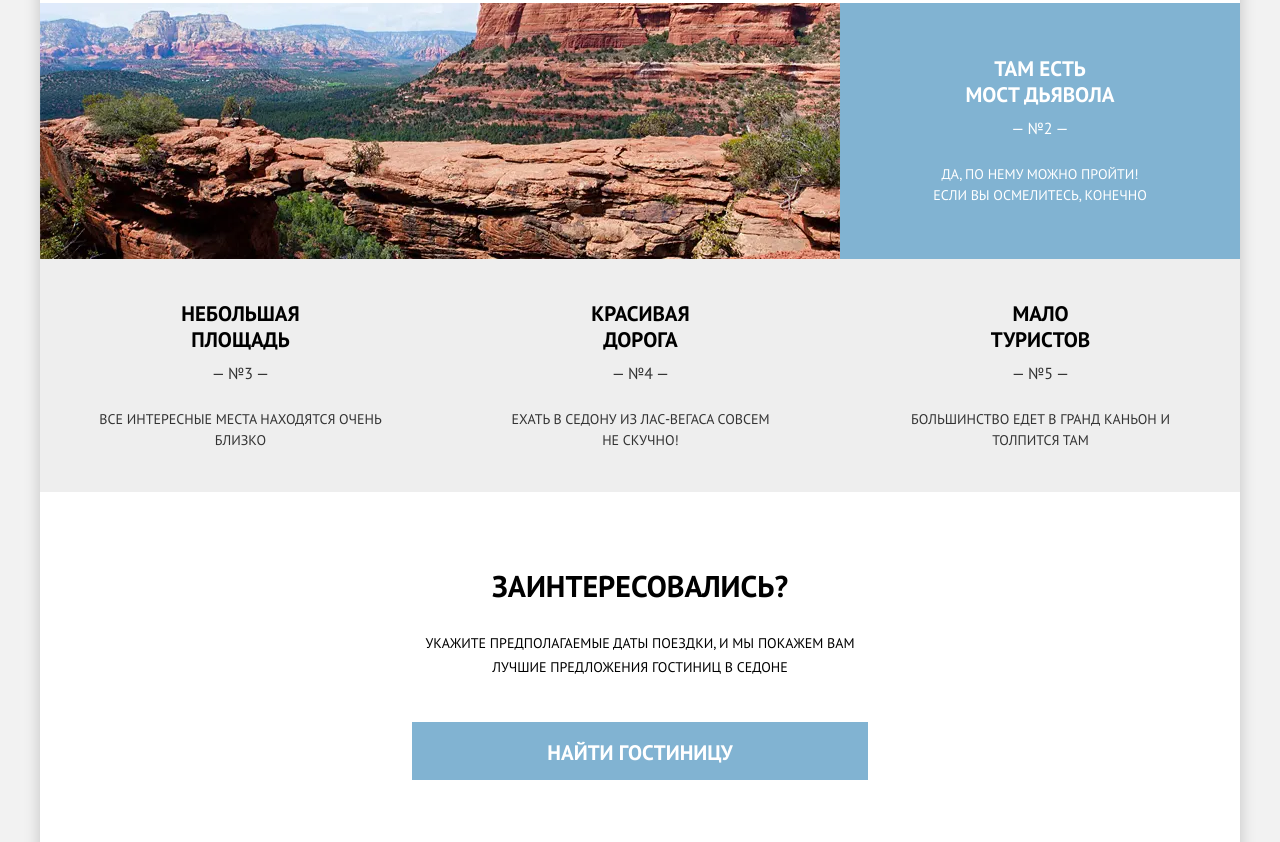
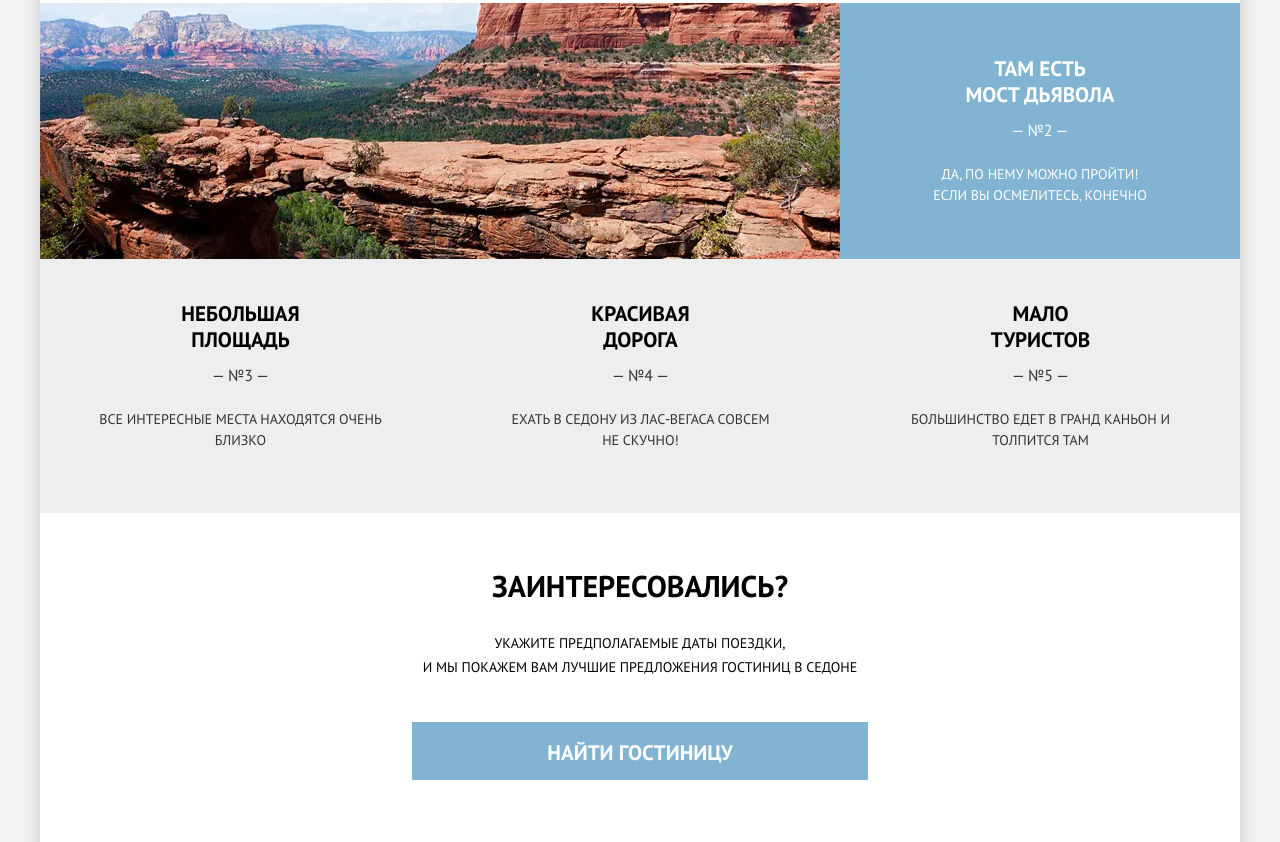
Before and after one commit to pxfzzstg/1810663-sedona-24, a website: page source/index.html in a window 1280 px wide. Shown: the part 1363-2205 px from the top of the page. Drawn offline with nearby package versions, Linux system fonts and the light colour scheme; files that its build step writes are made by us from their sources; grey boxes are pictures that could not be loaded.

Commit message:
Fix layout in location in index.html

```diff
--- a/source/index.html
+++ b/source/index.html
@@ -181,7 +181,12 @@
             Заинтересовались?
           </h2>
           <p class="location__text">
-            Укажите предполагаемые даты поездки, и мы покажем вам лучшие предложения гостиниц в седоне
+            <span class="location__text-content location__text-content--mobile">
+              Укажите предполагаемые даты поездки, и мы покажем вам лучшие предложения гостиниц в седоне
+            </span>
+            <span class="location__text-content location__text-content--tablet">
+              Укажите предполагаемые даты поездки,<br>и мы покажем вам лучшие предложения гостиниц в седоне
+            </span>
           </p>
           <a href="" class="location__search button">
             Найти гостиницу
--- a/source/sass/blocks/advantages.scss
+++ b/source/sass/blocks/advantages.scss
@@ -116,6 +116,10 @@
     padding-left: 40px;
     padding-right: 39px;
   }
+
+  @media (min-width: $desktop-width) {
+    padding-bottom: 62px;
+  }
 }
 
 .advantages__title {
@@ -140,8 +144,8 @@
 }
 
 .advantages__number {
-  padding-top: 10px;
-  padding-bottom: 21px;
+  padding-top: 12px;
+  padding-bottom: 19px;
   margin: 0;
 }
 
--- a/source/sass/blocks/location.scss
+++ b/source/sass/blocks/location.scss
@@ -6,12 +6,12 @@
 
   @media (min-width: $tablet-width) {
     padding: 0;
-    padding-top: 62px;
+    padding-top: 59px;
     padding-bottom: 58px;
   }
 
   @media (min-width: $desktop-width) {
-    padding-top: 81px;
+    padding-top: 60px;
     padding-bottom: 66px;
   }
 }
@@ -38,14 +38,24 @@
   @media (min-width: $tablet-width) {
     padding-top: 32px;
     padding-bottom: 37px;
-    padding-left: 167px;
-    padding-right: 167px;
   }
 
   @media (min-width: $desktop-width) {
     padding-bottom: 43px;
-    padding-left: 382px;
-    padding-right: 382px;
+  }
+}
+
+.location__text-content--mobile {
+  @media (min-width: $tablet-width) {
+    display: none;
+  }
+}
+
+.location__text-content--tablet {
+  display: none;
+
+  @media (min-width: $tablet-width) {
+    display: inline;
   }
 }
 
```
